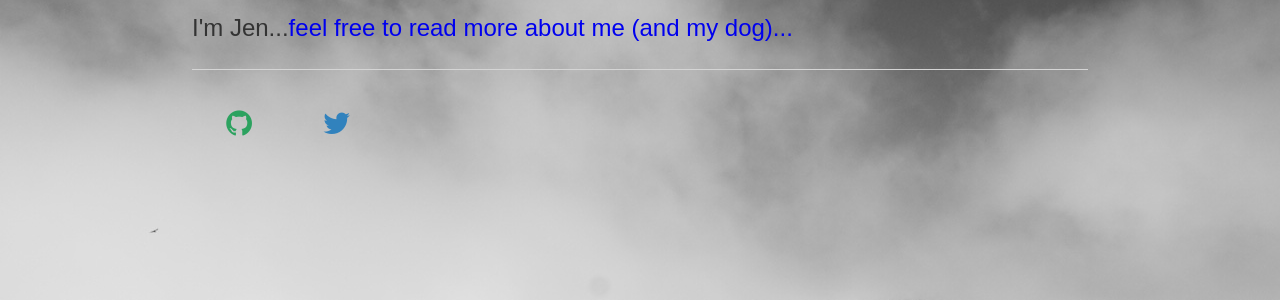
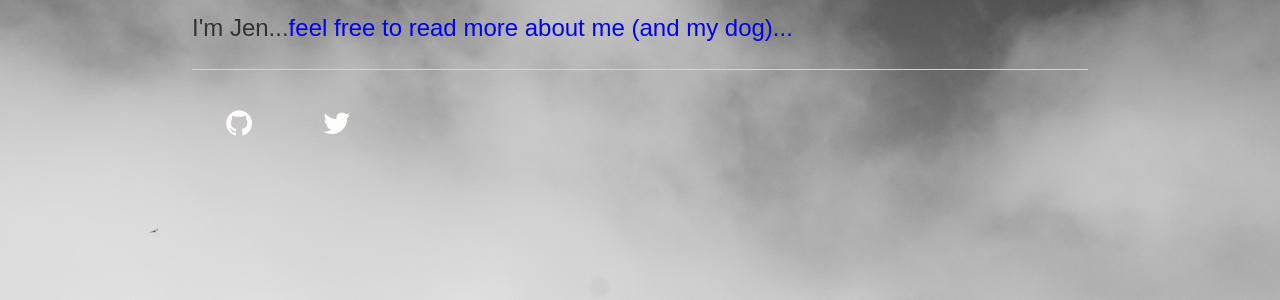
Before and after one commit to jbuffer/jbuffer.github.io, a Jekyll site: the page built from index.html, in a window 1280 px wide. Shown: the part 221-521 px from the top of the page. Built offline with Jekyll 4.4.1, drawn with Linux system fonts in a browser that asks for light colours; some web fonts are replaced.

Commit message:
Changed icon colours

```diff
--- a/_layouts/default.html
+++ b/_layouts/default.html
@@ -16,11 +16,11 @@
 				}
 				.fa-github {
 				  background: transparent;
-				  color: #2ca25f;
+				  color: #fffcfc;
 				}
 				.fa-twitter {
 				  background: transparent;
-				  color: #3182bd;
+				  color: #fffcfc;
 				}
 			</style>
 		</head>
```
